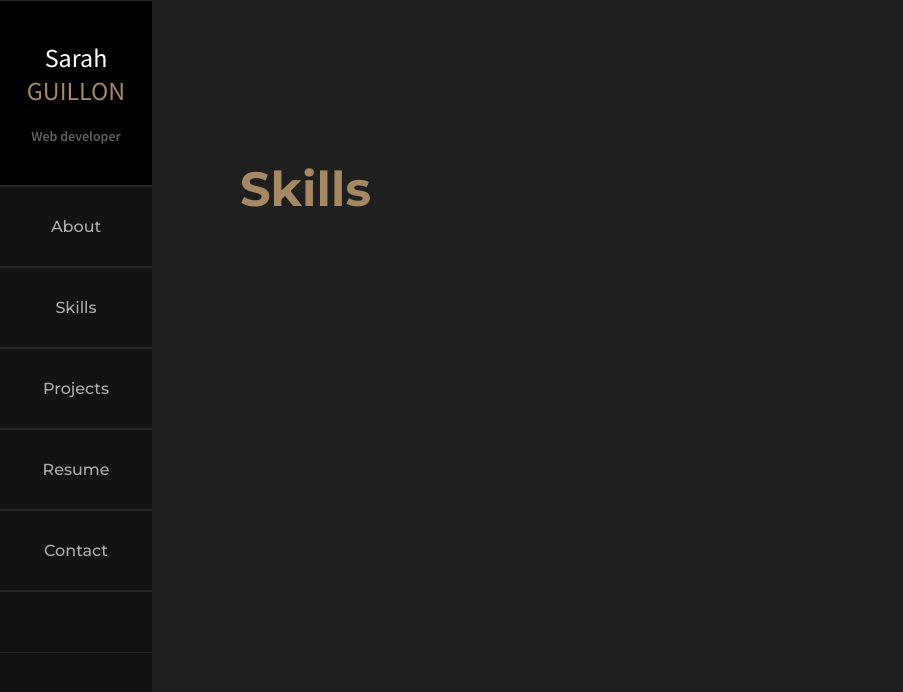
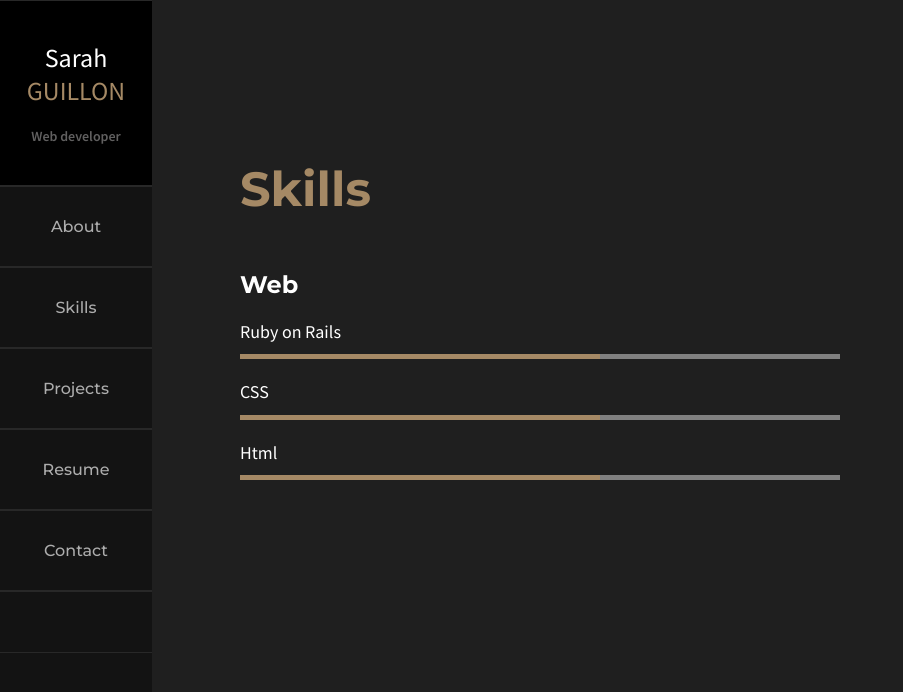
Before and after one commit to SarahGuillon/react_portfolio, a React (Create React App) app: page /skills in a window 1280 px wide. Shown: the top 692 px of the page, without its empty margins (0-903 px from the left). Built offline with nearby package versions, Linux system fonts and the light colour scheme.

Commit message:
start of skills page

```diff
--- a/src/index.css
+++ b/src/index.css
@@ -10,7 +10,4 @@
 
 .content {
   margin-left: 152px;
-  /* margin-right: 10vh;
-  margin-top: 14vh;
-  padding: 5vh 5vh; */
 }
--- a/src/pages/Skills.js
+++ b/src/pages/Skills.js
@@ -1,9 +1,48 @@
+import '../styles/Skills.css';
+
 const Skills = () => {
   return (
     <div className="card">
       <div className="title">
         <h1> Skills</h1>
       </div>
+      <div className="skills-details">
+        <h2>Web</h2>
+        <div class="chart">
+          <span>Ruby on Rails</span>
+          <footer>
+            <div className='fulfill'>60%</div>
+            <div className='empty'>40%</div>
+          </footer>
+        </div>
+          <div class="chart">
+          <span>CSS</span>
+          <footer>
+            <div className='fulfill'>60%</div>
+            <div className='empty'>40%</div>
+          </footer>
+        </div>
+          <div class="chart">
+          <span>Html</span>
+          <footer>
+            <div className='fulfill'>60%</div>
+            <div className='empty'>40%</div>
+          </footer>
+        </div>
+        {/* <p>Ruby on Rails</p>
+        <p>HTML</p>
+        <p>CSS</p>
+        <p>JS</p>
+      </div>
+      <div>
+        <h2>Data</h2>
+      </div>
+      <div>
+        <h2>Project Management</h2>
+      </div>
+      <div>
+  <h2>Soft skills</h2>*/}
+      </div>
     </div>
   );
 }
--- a/src/styles/Contact.css
+++ b/src/styles/Contact.css
@@ -43,6 +43,7 @@ input, textarea {
 }
 .email-content textarea {
   height: 160px;
+  padding: 10px;
 }
 .button-submit{
   display: flex;
--- /dev/null
+++ b/src/styles/Skills.css
@@ -0,0 +1,30 @@
+
+.chart {
+  width: 600px;
+}
+
+.chart span {
+  margin-top: 20px;
+}
+
+footer {
+  display: flex;
+  align-items: center;
+  justify-content: center;
+  width: 100%;
+  margin-top: 10px;
+  margin-bottom: 20px;
+}
+
+.fulfill {
+  background-color: #A58965;
+  color: transparent;
+  width: 60%;
+  height: 5px;
+}
+.empty {
+  background-color: grey;
+  width: 40%;
+  color: transparent;
+  height: 5px;
+}
```
